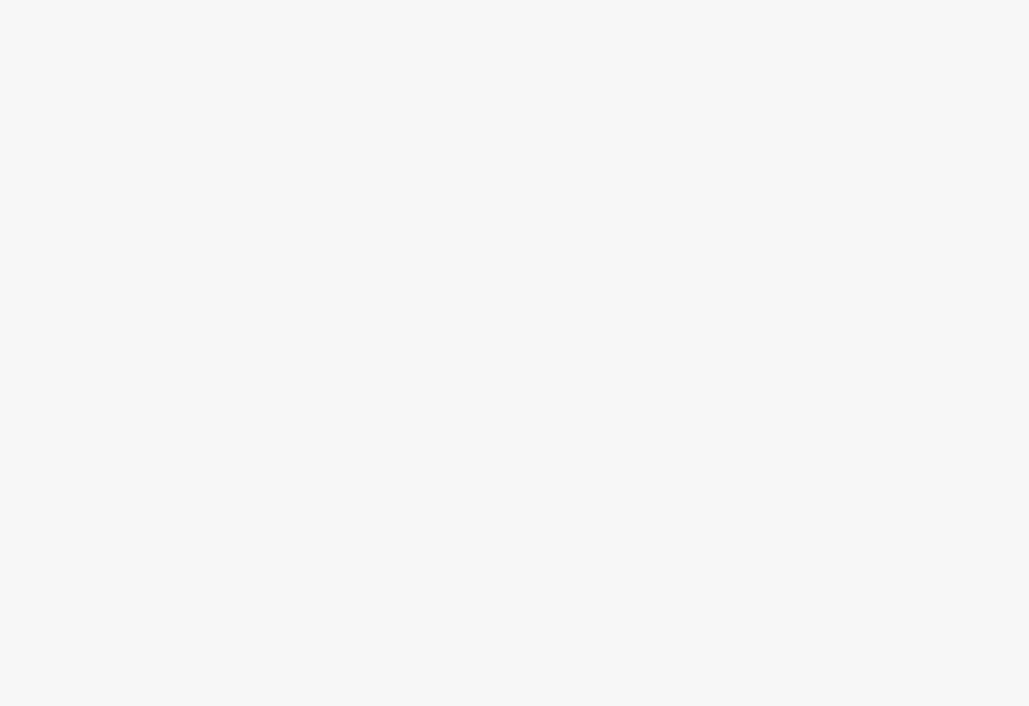
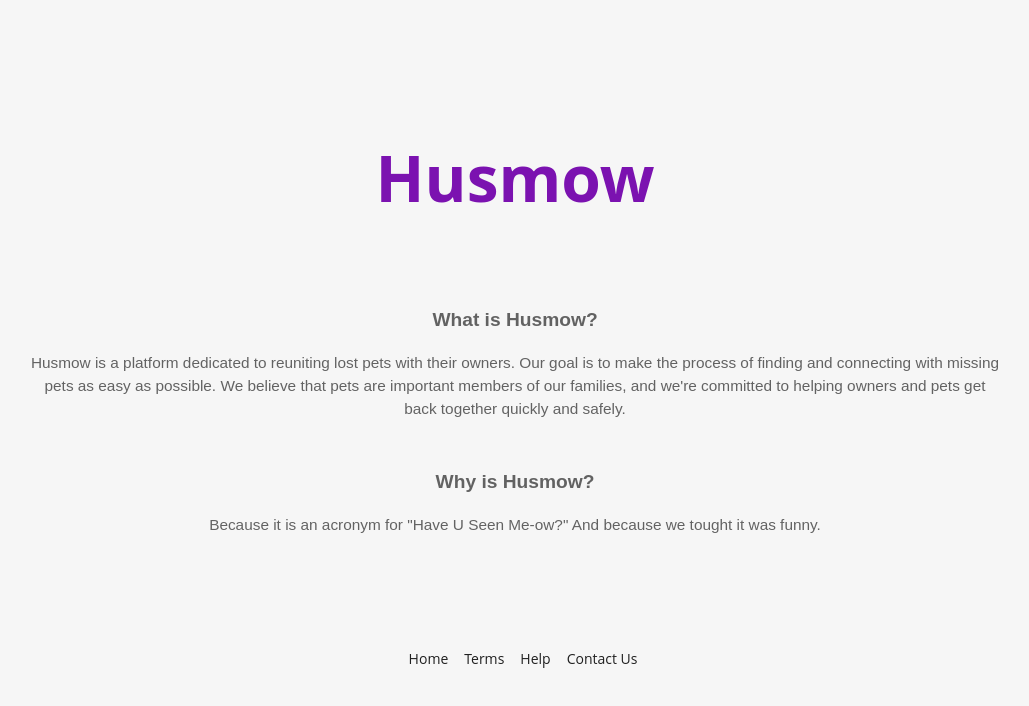
Before and after one commit to MGV46/HaveUSeenMe-Ow, a React (Create React App) app in the folder client/: page /about in a window 1280 px wide. Before the commit this address had no page. Shown: the top 706 px of the page, without its empty margins (125-1154 px from the left). Built offline with nearby package versions, Linux system fonts and the light colour scheme.

Commit message:
Addition of the About Us button, and update of the new page.

```diff
--- a/client/package.json
+++ b/client/package.json
@@ -11,6 +11,7 @@
     "@testing-library/jest-dom": "^5.16.5",
     "@testing-library/react": "^13.4.0",
     "@testing-library/user-event": "^13.5.0",
+    "axios": "^1.3.5",
     "dotenv": "^16.0.3",
     "formik": "^2.2.9",
     "react": "^18.2.0",
--- a/client/src/App.js
+++ b/client/src/App.js
@@ -7,6 +7,8 @@ import { useSelector } from "react-redux";
 import { CssBaseline, ThemeProvider } from "@mui/material";
 import { createTheme } from "@mui/material/styles";
 import { themeSettings } from "./theme";
+import AboutUsPage from "scenes/AboutUsPage";
+
 
 function App() {
   const mode = useSelector((state) => state.mode);
@@ -28,6 +30,8 @@ function App() {
               path="/profile/:userId"
               element={isAuth ? <ProfilePage /> : <Navigate to="/" />}
             />
+            <Route exact path="/about" element={<AboutUsPage />} />
+
           </Routes>
         </ThemeProvider>
       </BrowserRouter>
--- /dev/null
+++ b/client/src/scenes/AboutUsPage/index.jsx
@@ -0,0 +1,123 @@
+import React from "react";
+import { Box, Typography, useTheme } from "@mui/material";
+import { Link } from "react-router-dom";
+
+const AboutUsPage = () => {
+  const theme = useTheme();
+
+  return (
+    <Box
+      display="flex"
+      flexDirection="column"
+      alignItems="center"
+      justifyContent="center"
+      minHeight="100vh"
+      bgcolor={theme.palette.background.default}
+      p={{ xs: "1rem", sm: "2rem" }}
+    >
+      <Typography
+        fontWeight="bold"
+        fontSize={{ xs: "6vw", sm: "4vw", md: "4vw", lg: "5vw" }}
+        fontFamily="'Open Sans', sans-serif"
+        color={theme.palette.primary.main}
+        mb="5rem"
+      >
+        <Link to="/" style={{ textDecoration: "none", color: "inherit" }}>
+          Husmow
+        </Link>
+      </Typography>
+      <Typography
+        fontWeight="bold"
+        fontSize={{ xs: "3vw", sm: "2vw", md: "1.5vw", lg: "1.5vw" }}
+        fontFamily="'Source Sans Pro', sans-serif"
+        color={theme.palette.text.secondary}
+        mb="1rem"
+        textAlign="left"
+        maxWidth="80%"
+      >
+        What is Husmow?
+      </Typography>
+      <Typography
+        fontSize={{ xs: "3vw", sm: "2vw", md: "1.5vw", lg: "1.2vw" }}
+        fontFamily="'Source Sans Pro', sans-serif"
+        color={theme.palette.text.secondary}
+        mb="3rem"
+        textAlign="center"
+        maxWidth="80%"
+      >
+       Husmow is a platform dedicated to reuniting lost pets with their owners. Our goal is to make the process of finding and connecting with missing pets as easy as possible. We believe that pets are important members of our families, and we're committed to helping owners and pets get back together quickly and safely.
+      </Typography>
+      <Typography
+        fontWeight="bold"
+        fontSize={{ xs: "3vw", sm: "2vw", md: "1.5vw", lg: "1.5vw" }}
+        fontFamily="'Source Sans Pro', sans-serif"
+        color={theme.palette.text.secondary}
+        mb="1rem"
+        textAlign="left"
+        maxWidth="80%"
+      >
+        Why is Husmow?
+      </Typography>
+      <Typography
+        fontSize={{ xs: "3vw", sm: "2vw", md: "1.5vw", lg: "1.2vw" }}
+        fontFamily="'Source Sans Pro', sans-serif"
+        color={theme.palette.text.secondary}
+        mb="7rem"
+        textAlign="center"
+        maxWidth="80%"
+      >
+       Because it is an acronym for "Have U Seen Me-ow?" And because we tought it was funny.
+      </Typography>
+
+      <Box display="flex" justifyContent="center">
+        <Link to="/" style={{ textDecoration: "none" }}>
+          <Typography
+            variant="h6"
+            fontFamily="'Open Sans', sans-serif"
+            color={theme.palette.text.primary}
+            textAlign="center"
+            ml="1rem"
+          >
+            Home
+          </Typography>
+        </Link>
+        <Link to="/terms" style={{ textDecoration: "none" }}>
+          <Typography
+            variant="h6"
+            fontFamily="'Open Sans', sans-serif"
+            color={theme.palette.text.primary}
+            textAlign="center"
+            ml="1rem"
+          >
+            Terms
+          </Typography>
+        </Link>
+        <Link to="/help" style={{ textDecoration: "none" }}>
+          <Typography
+            variant="h6"
+            fontFamily="'Open Sans', sans-serif"
+            color={theme.palette.text.primary}
+            textAlign="center"
+            ml="1rem"
+          >
+            Help
+          </Typography>
+        </Link>
+        <Link to="/contact" style={{ textDecoration: "none" }}>
+          <Typography
+            variant="h6"
+            fontFamily="'Open Sans', sans-serif"
+            color={theme.palette.text.primary}
+            textAlign="center"
+            ml="1rem"
+          >
+            Contact Us
+          </Typography>
+
+        </Link>
+      </Box>
+    </Box>
+  );
+};
+
+export default AboutUsPage;
--- a/client/src/scenes/loginPage/Form.jsx
+++ b/client/src/scenes/loginPage/Form.jsx
@@ -265,6 +265,7 @@ const Form = () => {
                 ? "Don't have an account? Sign Up here."
                 : "Already have an account? Login here."}
             </Typography>
+
           </Box>
         </form>
       )}
--- a/client/src/scenes/loginPage/index.jsx
+++ b/client/src/scenes/loginPage/index.jsx
@@ -6,6 +6,7 @@ const LoginPage = () => {
   const theme = useTheme();
 
   return (
+
     <Box
       display="flex"
       justifyContent="center"
@@ -36,7 +37,7 @@ const LoginPage = () => {
 
         <Typography
           fontSize={{ xs: "3vw", sm: "2vw", md: "1.5vw", lg: "1.2vw" }}
-          fontFamily="'Lato', sans-serif"
+          fontFamily="'Source Sans Pro', sans-serif"
           color={theme.palette.common.white}
           mb="2rem"
           maxWidth="80%"
@@ -45,7 +46,9 @@ const LoginPage = () => {
         </Typography>
 
       </Box>
+
       <Box
+
         display="flex"
         flexDirection="column"
         alignItems="center"
@@ -65,8 +68,11 @@ const LoginPage = () => {
         >
           <Link to="/" style={{ textDecoration: "none", color: "inherit" }}>
             Husmow
+
           </Link>
+
         </Typography>
+
         <Typography
           fontWeight="500"
           variant="h5"
@@ -77,11 +83,28 @@ const LoginPage = () => {
           textAlign="center"
           maxWidth="80%"
         >
-          Welcome to Husmow, the Facebook for pets!
+          Welcome to Husmow, here you could find your lost buddy!
+
         </Typography>
+
         <Form />
+        <Box display="flex" justifyContent="center">
+          <Link to="/about" style={{ textDecoration: "none" }}>
+            <Typography
+              variant="h6"
+              fontFamily="'Open Sans', sans-serif"
+              color={theme.palette.text.primary}
+              textAlign="center"
+            >
+              About Us
+            </Typography>
+          </Link>
+        </Box>
+
       </Box>
+
     </Box>
+
   );
 };
 
```
Also changed, not shown: 2 other files (tests, documents, lock files or other folders).
